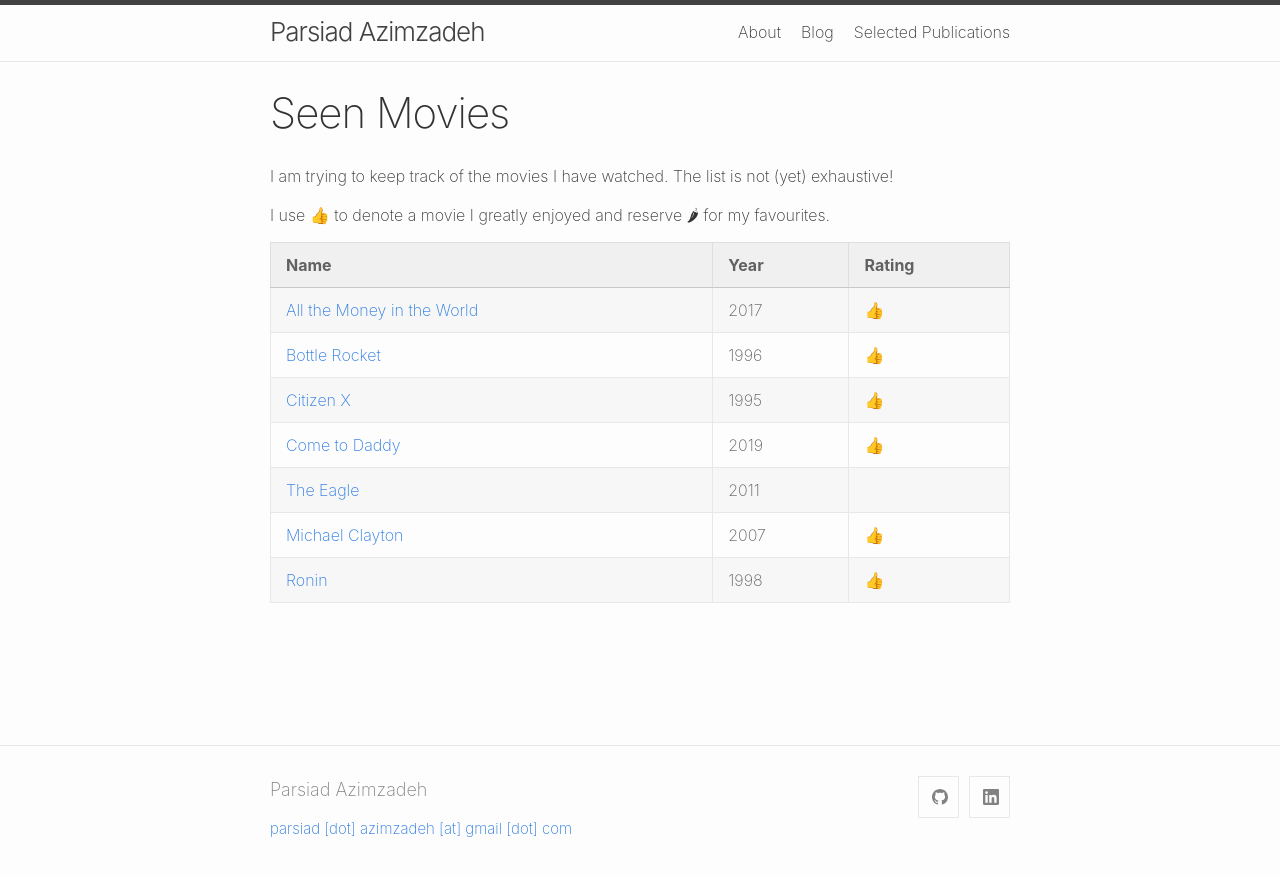
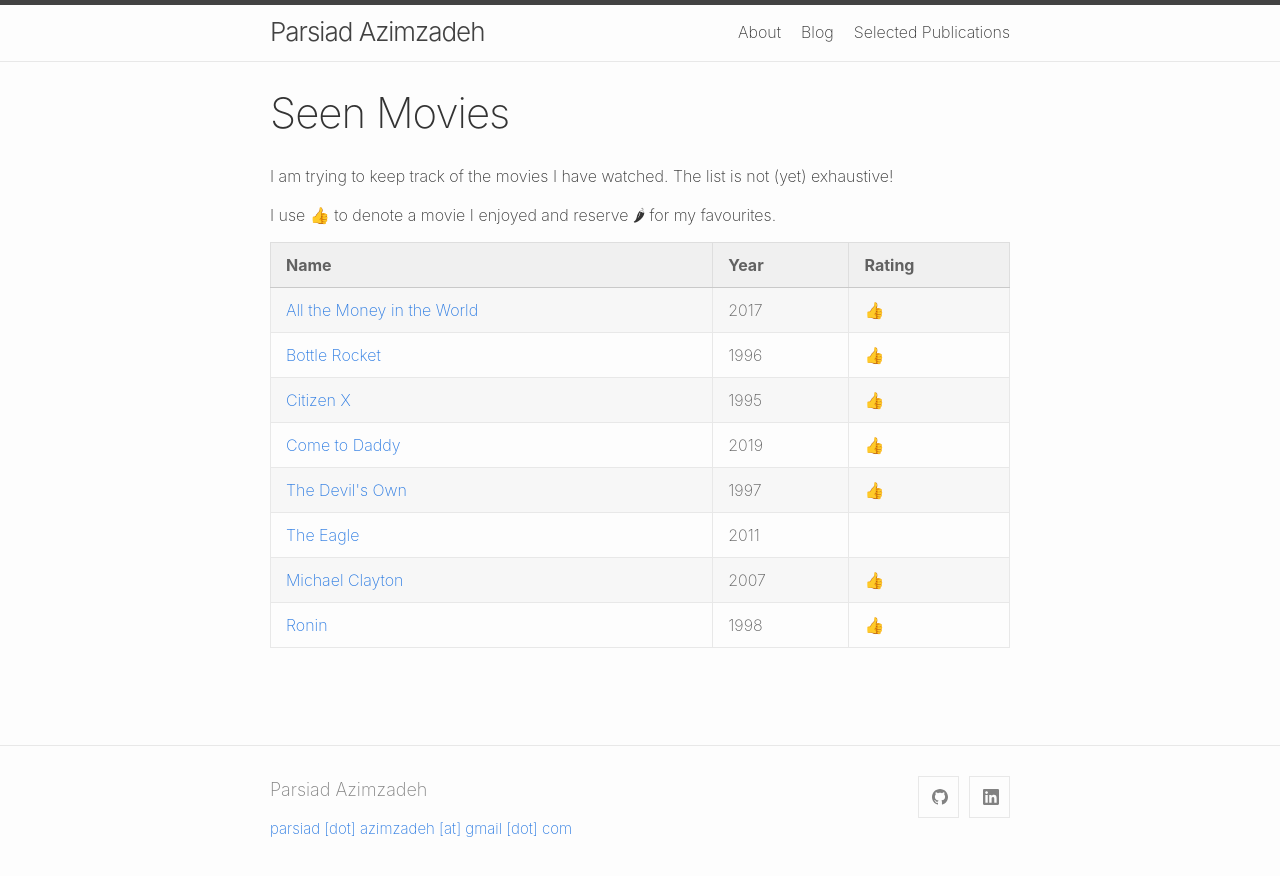
Before and after one commit to parsiad/parsiad.github.io, a Jekyll site: the page built from movies.markdown, in a window 1280 px wide. Shown: the top 876 px of the page. Built offline with Jekyll 4.4.1, drawn with Linux system fonts in a browser that asks for light colours.

Commit message:
Add The Devil's Own (1997) to movies list.

```diff
--- a/_data/movies.csv
+++ b/_data/movies.csv
@@ -3,6 +3,7 @@ All the Money in the World,2017,👍,tt5294550
 Bottle Rocket,1996,👍,tt0115734
 Citizen X,1995,👍,tt0112681
 Come to Daddy,2019,👍,tt8816194
+The Devil's Own,1997,👍,tt0118972
 The Eagle,2011,,tt1034389
 Michael Clayton,2007,👍,tt0465538
 Ronin,1998,👍,tt0122690
--- a/movies.markdown
+++ b/movies.markdown
@@ -8,7 +8,7 @@ exclude: true
 I am trying to keep track of the movies I have watched.
 The list is not (yet) exhaustive!
 
-I use 👍 to denote a movie I greatly enjoyed and reserve 🌶 for my favourites.
+I use 👍 to denote a movie I enjoyed and reserve 🌶 for my favourites.
 
 <table>
   {% for row in site.data.movies %}
```
